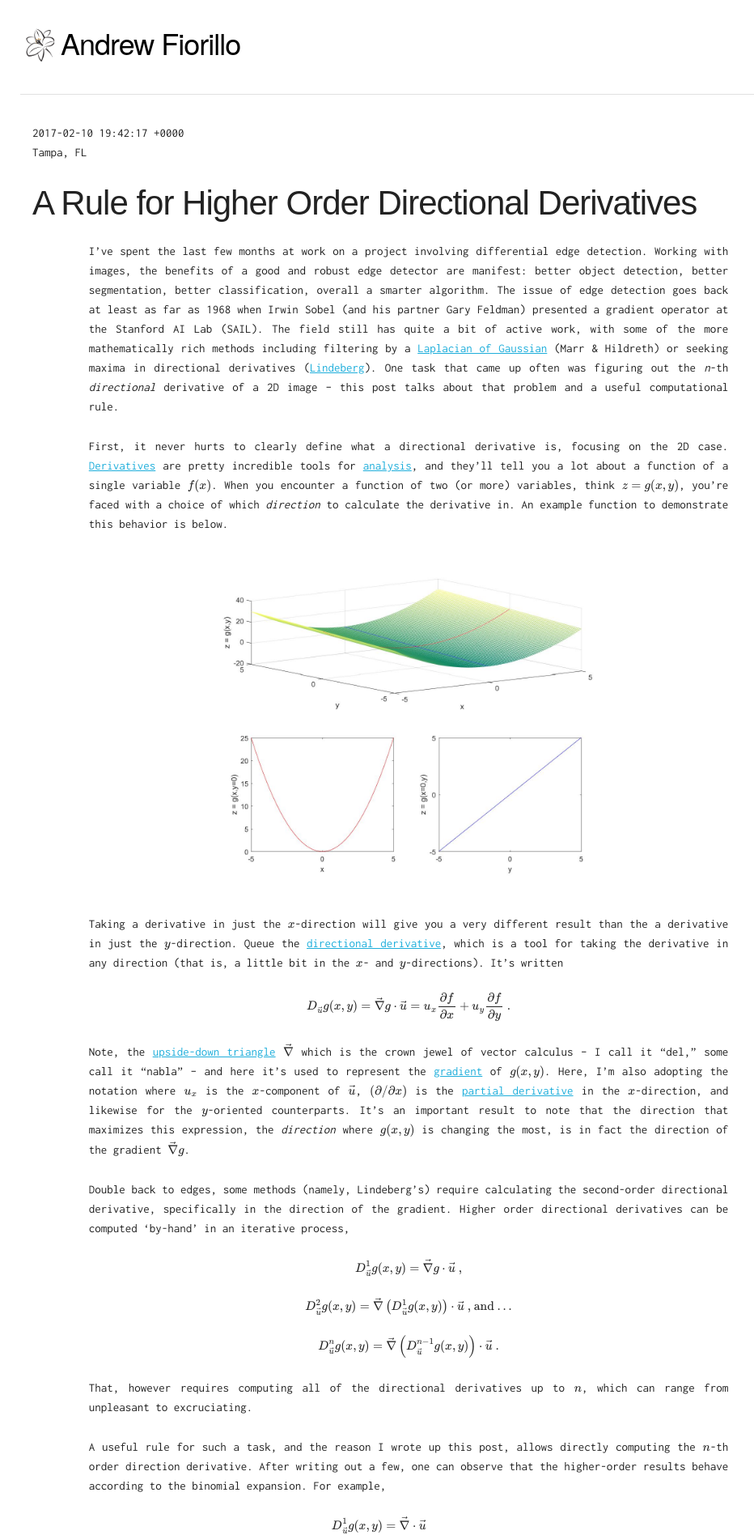
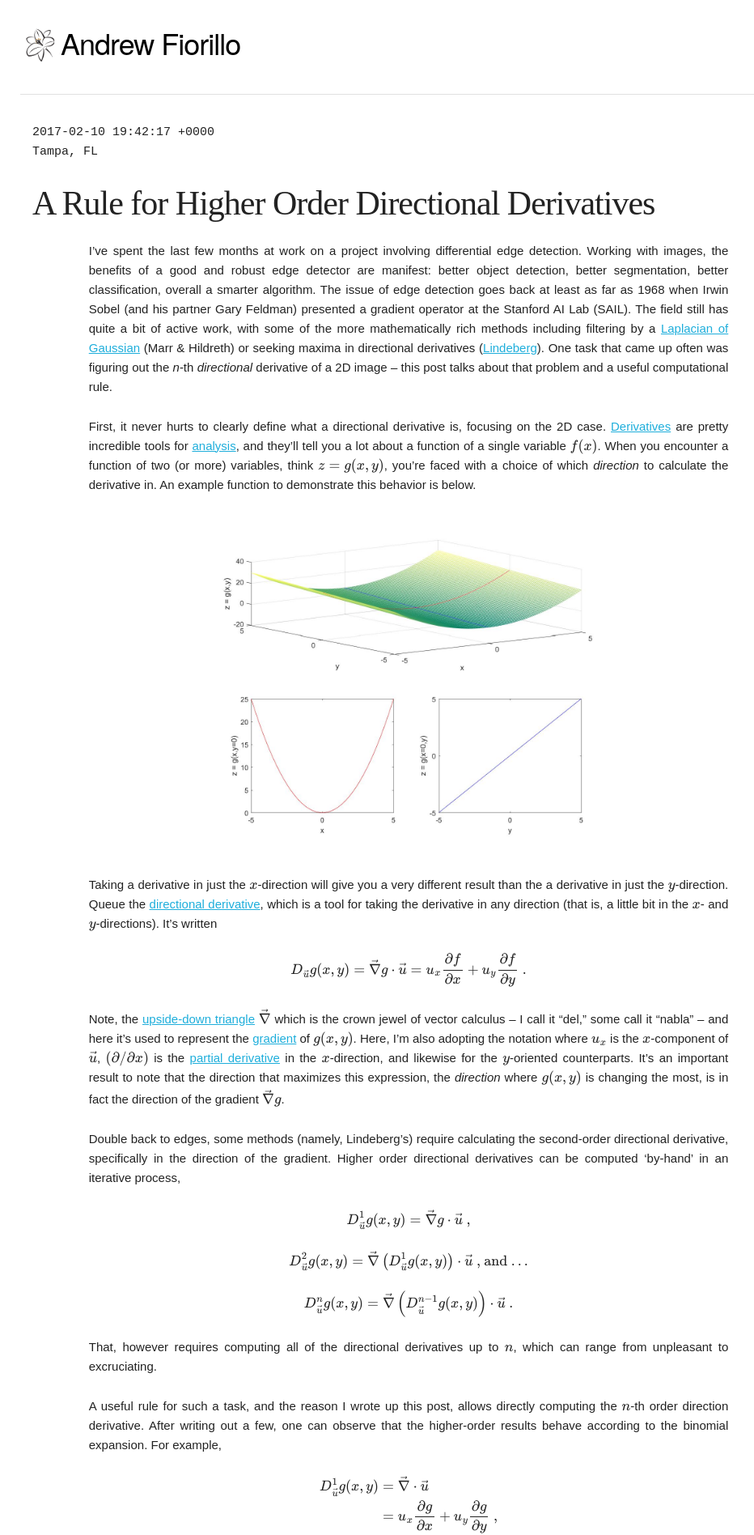
Before and after one commit to afiorillo/andrewmfiorillo.github.io, a Jekyll site: the page built from _posts/2017-02-09-nth-order-directional-derivatives.markdown, in a window 1280 px wide. Shown: the top 1896 px of the page at 81% size, without its empty margins (135-1067 px from the left). Built offline with Jekyll 4.4.1, drawn with Linux system fonts in a browser that asks for light colours; nearby versions of some CDN libraries; some web fonts are replaced; formulas are drawn with MathJax 3.

Commit message:
Updated fonts for posts to use Frank Ruhl Libre for the body, but a monospace for the stamp.

```diff
--- a/_includes/head.html
+++ b/_includes/head.html
@@ -10,7 +10,7 @@
 <meta name="viewport" content="width=device-width">
 
 <!-- Google Fonts -->
-<link href="https://fonts.googleapis.com/css?family=Frank+Ruhl+Libre:400,900|Inconsolata:400,700" rel="stylesheet">
+<link href="https://fonts.googleapis.com/css?family=Frank+Ruhl+Libre:400,900" rel="stylesheet">
 
 <!-- CSS -->
 <link rel="stylesheet" href="/assets/main.css">
--- a/_layouts/post.html
+++ b/_layouts/post.html
@@ -15,7 +15,7 @@
 
     <div class="row content-wrapper post-wrapper">
       <section class="post-header">
-        <p class="post-date">{{ page.date }}<br>{{ page.location }}</p>
+        <p class="post-stamp">{{ page.date }}<br>{{ page.location }}</p>
       </section>
       <h2 class="post-title">{{ page.title }}</h1>
       <article class="post-content">
--- a/assets/main.css
+++ b/assets/main.css
@@ -66,11 +66,14 @@ Typography
   padding-right: 1em;
   text-align: left;
 }
+.post-stamp {
+  font-family: "Oxygen Mono", monospace;
+}
 .post-wrapper {
-  font-family: 'Inconsolata', monospace;
+  font-family: "Frank Ruhl Libre", sans-serif;
 }
 .post-title {
-  font-family: 'Frank Ruhl Libre', sans-serif;
+  font-family: "Frank Ruhl Libre", serif, bold;
 }
 .bio-body {
   position: relative;
```
